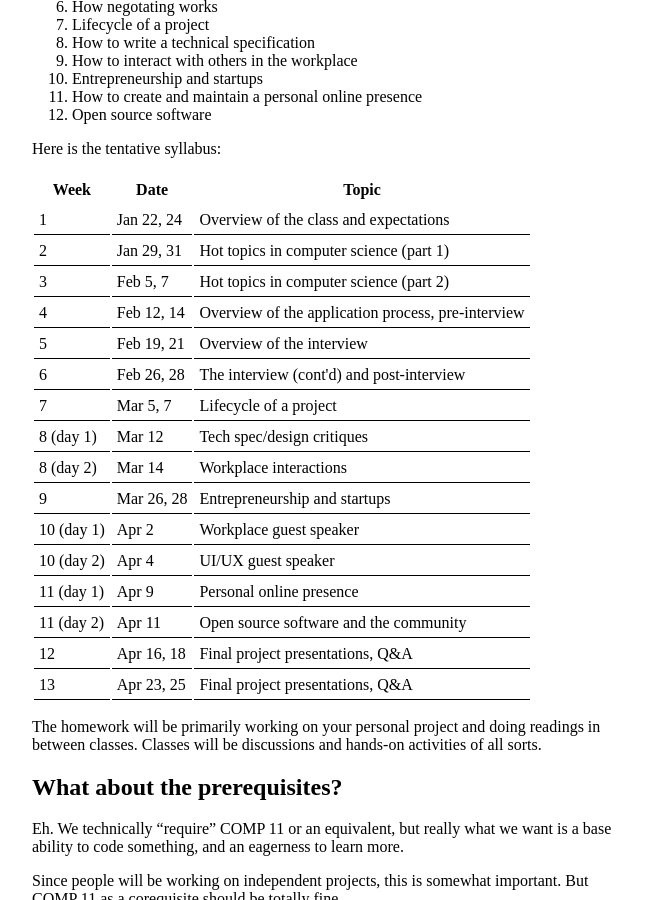
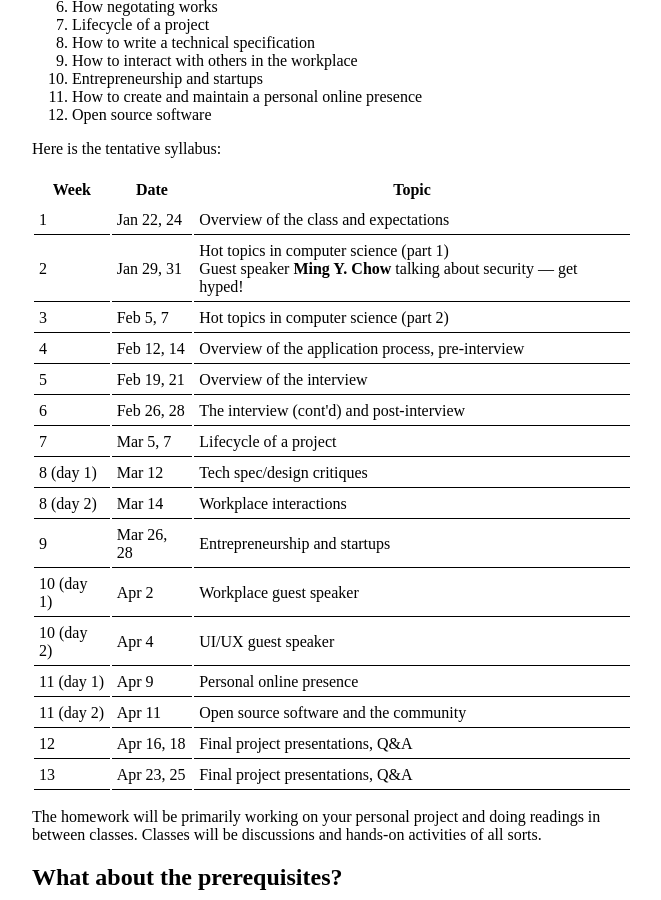
Before and after one commit to tekknolagi/excollege, a Jekyll site: the page built from index.md, in a window 1280 px wide and 900 px high, scrolled down 708 px. Shown: the whole window, without its empty margins (16-677 px from the left). Built offline with Jekyll 4.4.1, drawn with Linux system fonts in a browser that asks for light colours.

Commit message:
Add Ming to syllabus

```diff
--- a/index.md
+++ b/index.md
@@ -71,7 +71,12 @@ Here is the tentative syllabus:
         <tr>
             <td>2</td>
             <td>Jan 29, 31</td>
-            <td>Hot topics in computer science (part 1)</td>
+            <td>
+            Hot topics in computer science (part 1)
+            <br />
+            Guest speaker <b>Ming Y. Chow</b> talking about security &mdash;
+            get hyped!
+            </td>
         </tr>
         <tr>
             <td>3</td>
```
